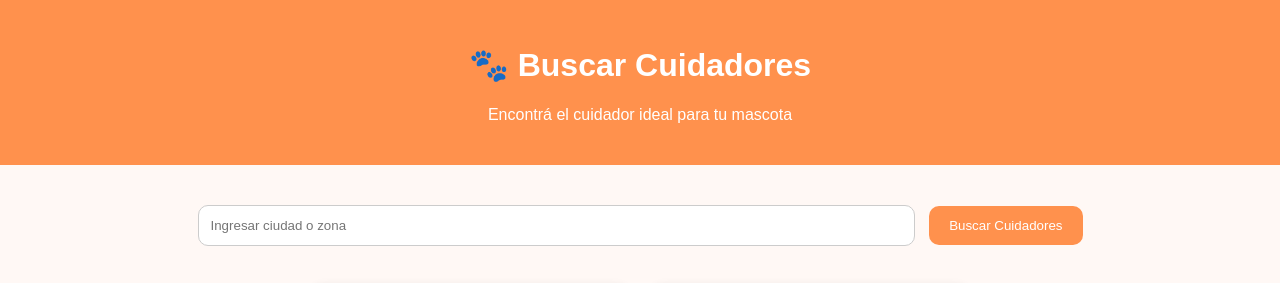
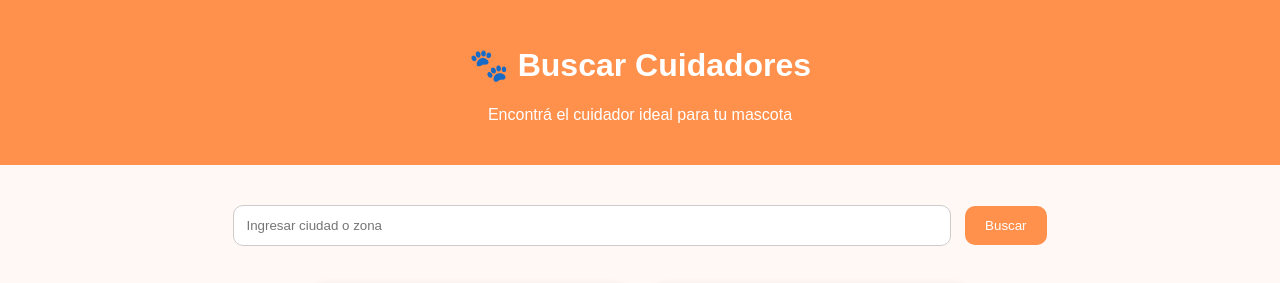
Before and after one commit to AgusBosaz/petsitter-app, a plain HTML site: page buscar-cuidadores.html in a window 1280 px wide. Shown: the top 283 px of the page. Drawn offline with Linux system fonts and the light colour scheme.

Commit message:
Mejoras formularios

```diff
--- a/buscar-cuidadores.html
+++ b/buscar-cuidadores.html
@@ -112,14 +112,9 @@ header {
 
 <input type="text" placeholder="Ingresar ciudad o zona">
 
-<a href="buscar-cuidadores.html">
-
-<button>
-Buscar Cuidadores
+<button onclick="buscarCuidador()">
+Buscar
 </button>
-
-</a>
-
 
 </div>
 
```
Also changed, not shown: index.html (+8 -1 lines).
